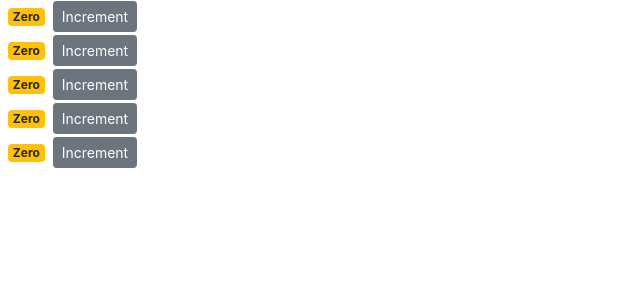
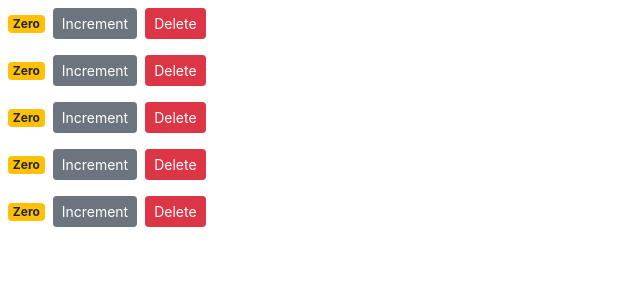
Before and after one commit to Mpinan/ReactProject, a React (Create React App) app in the folder shopping-list/: page / in a window 1280 px wide. Shown: the top 300 px of the page, without its empty margins (0-640 px from the left). Built offline with nearby package versions, Linux system fonts and the light colour scheme.

Commit message:
Created delete function and added onDelete to shoppings properties

```diff
--- a/shopping-list/src/components/shopping.jsx
+++ b/shopping-list/src/components/shopping.jsx
@@ -2,18 +2,15 @@ import React, { Component } from "react";
 
 class Shopping extends Component {
   state = {
-    count: this.props.value
+    value: this.props.value
   };
 
   handleIncrement = product => {
-    this.setState({ count: this.state.count + 1 });
-
-
+    this.setState({ count: this.state.value + 1 });
   };
 
   render() {
-
-    console.log( this.props)
+    console.log(this.props);
     return (
       <div>
         <span className={this.getBadgeClasses()}>{this.formatCount()}</span>
@@ -25,18 +22,25 @@ class Shopping extends Component {
         >
           Increment
         </button>
+
+        <button
+          onClick={this.props.onDelete}
+          className="btn btn-danger btn-sm m-2"
+        >
+          Delete
+        </button>
       </div>
     );
   }
 
   getBadgeClasses() {
     let classes = "badge m-2 badge-";
-    classes += this.state.count === 0 ? "warning" : "primary";
+    classes += this.state.value === 0 ? "warning" : "primary";
     return classes;
   }
 
   formatCount() {
-    const { count } = this.state;
+    const { value: count } = this.state;
 
     return count === 0 ? "Zero" : count;
   }
--- a/shopping-list/src/components/shoppings.jsx
+++ b/shopping-list/src/components/shoppings.jsx
@@ -11,14 +11,20 @@ class Shoppings extends Component {
       { id: 5, value: 0 }
     ]
   };
-
+  handleDelete = () => {
+    console.log("Event handle called");
+  };
   render() {
     return (
       <div>
         {this.state.Shoppings.map(shop => (
-          <Shopping key={shop.id} value={shop.value} selected={true}
+          <Shopping
+            key={shop.id}
+            onDelete={this.handleDelete}
+            value={shop.value}
+            id={shop.id}
           />
-          ))}
+        ))}
       </div>
     );
   }
```
